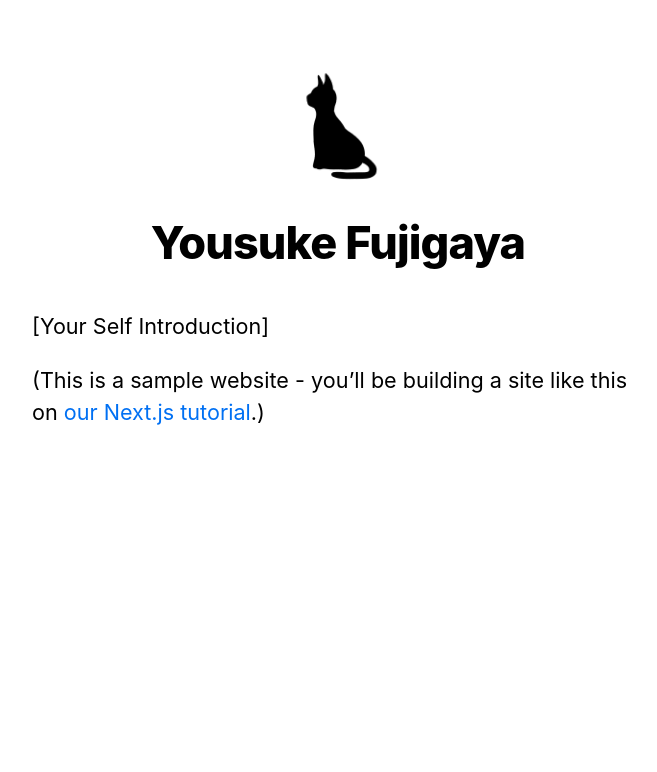
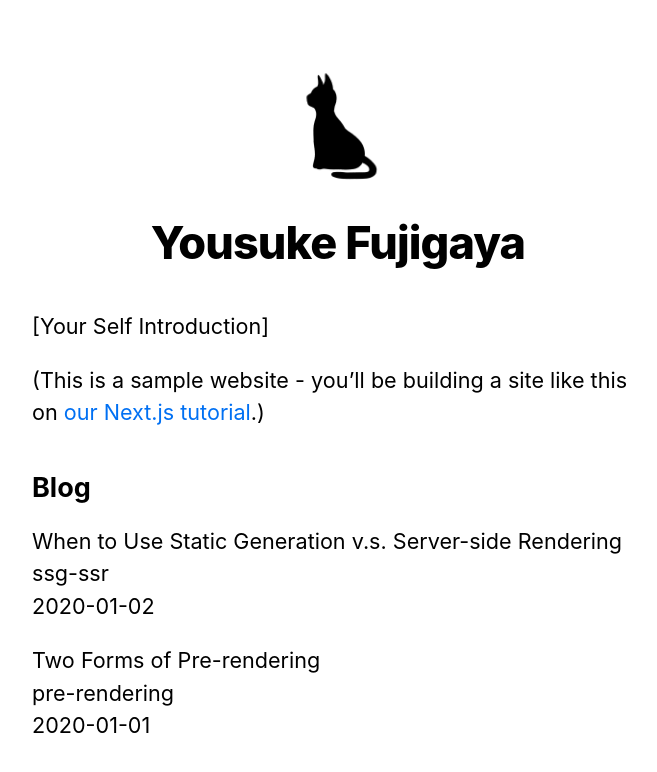
Before and after one commit to ofujigaya/nextjs-tutorial, a Next.js app: page / in a window 1280 px wide. Shown: the top 772 px of the page, without its empty margins (302-959 px from the left). Built offline with nearby package versions, Linux system fonts and the light colour scheme.

Commit message:
Pre-rendering and Data Fetching
Ref: https://nextjs.org/learn/basics/data-fetching
- Install gray-matter with `yarn add gray-matter`

```diff
--- /dev/null
+++ b/lib/posts.tsx
@@ -0,0 +1,35 @@
+import fs from 'fs'
+import path from 'path'
+import matter from 'gray-matter'
+
+const postsDirectory = path.join(process.cwd(), 'posts')
+
+export function getSortedPostsData() {
+  // Get file names under /posts
+  const fileNames = fs.readdirSync(postsDirectory)
+  const allPostsData = fileNames.map((fileName) => {
+    // Remove ".md" from file name to get id
+    const id = fileName.replace(/\.md$/, '')
+
+    // Read markdown file as string
+    const fullPath = path.join(postsDirectory, fileName)
+    const fileContents = fs.readFileSync(fullPath, 'utf-8')
+
+    // Use gray-matter to parse the post metadata section
+    const matterResult = matter(fileContents)
+
+    // Combine the data with the id
+    return {
+      id,
+      ...(matterResult.data as { date: string; title: string }),
+    }
+  })
+  // Sort posts by date
+  return allPostsData.sort((a, b) => {
+    if (a.date < b.date) {
+      return 1
+    } else {
+      return -1
+    }
+  })
+}
--- a/package.json
+++ b/package.json
@@ -11,6 +11,7 @@
     "start": "next start"
   },
   "dependencies": {
+    "gray-matter": "^4.0.2",
     "next": "10.1.3",
     "react": "17.0.2",
     "react-dom": "17.0.2"
--- a/pages/index.tsx
+++ b/pages/index.tsx
@@ -1,8 +1,26 @@
 import Head from 'next/head'
 import Layout, { siteTitle } from '../components/layout'
 import utilStyles from '../styles/utils.module.css'
+import { getSortedPostsData } from '@/lib/posts'
+import { GetStaticProps } from 'next'
 
-export default function Home() {
+interface AllPostsData {
+  allPostsData: {
+    id: string
+    title: string
+    date: string
+  }[]
+}
+
+// type AllPostsData = {
+//   allPostsData: {
+//     title: string
+//     date: string
+//     id: string
+//   }[]
+// }
+
+export default function Home({ allPostsData }: AllPostsData) {
   return (
     <Layout home>
       <Head>
@@ -15,6 +33,29 @@
           <a href="https://nextjs.org/learn">our Next.js tutorial</a>.)
         </p>
       </section>
+      <section className={`${utilStyles.headingMd} ${utilStyles.padding1px}`}>
+        <h2 className={utilStyles.headingLg}>Blog</h2>
+        <ul className={utilStyles.list}>
+          {allPostsData.map(({ id, date, title }) => (
+            <li className={utilStyles.listItem} key={id}>
+              {title}
+              <br />
+              {id}
+              <br />
+              {date}
+            </li>
+          ))}
+        </ul>
+      </section>
     </Layout>
   )
 }
+
+export const getStaticProps: GetStaticProps = async () => {
+  const allPostsData = getSortedPostsData()
+  return {
+    props: {
+      allPostsData,
+    },
+  }
+}
--- /dev/null
+++ b/posts/pre-rendering.md
@@ -0,0 +1,11 @@
+---
+title: 'Two Forms of Pre-rendering'
+date: '2020-01-01'
+---
+
+Next.js has two forms of pre-rendering: **Static Generation** and **Server-side Rendering**. The difference is in **when** it generates the HTML for a page.
+
+- **Static Generation** is the pre-rendering method that generates the HTML at **build time**. The pre-rendered HTML is then _reused_ on each request.
+- **Server-side Rendering** is the pre-rendering method that generates the HTML on **each request**.
+
+Importantly, Next.js lets you **choose** which pre-rendering form to use for each page. You can create a "hybrid" Next.js app by using Static Generation for most pages and using Server-side Rendering for others.
--- /dev/null
+++ b/posts/ssg-ssr.md
@@ -0,0 +1,19 @@
+---
+title: 'When to Use Static Generation v.s. Server-side Rendering'
+date: '2020-01-02'
+---
+
+We recommend using **Static Generation** (with and without data) whenever possible because your page can be built once and served by CDN, which makes it much faster than having a server render the page on every request.
+
+You can use Static Generation for many types of pages, including:
+
+- Marketing pages
+- Blog posts
+- E-commerce product listings
+- Help and documentation
+
+You should ask yourself: "Can I pre-render this page **ahead** of a user's request?" If the answer is yes, then you should choose Static Generation.
+
+On the other hand, Static Generation is **not** a good idea if you cannot pre-render a page ahead of a user's request. Maybe your page shows frequently updated data, and the page content changes on every request.
+
+In that case, you can use **Server-Side Rendering**. It will be slower, but the pre-rendered page will always be up-to-date. Or you can skip pre-rendering and use client-side JavaScript to populate data.
```
Also changed, not shown: 1 other file (tests, documents, lock files or other folders).
